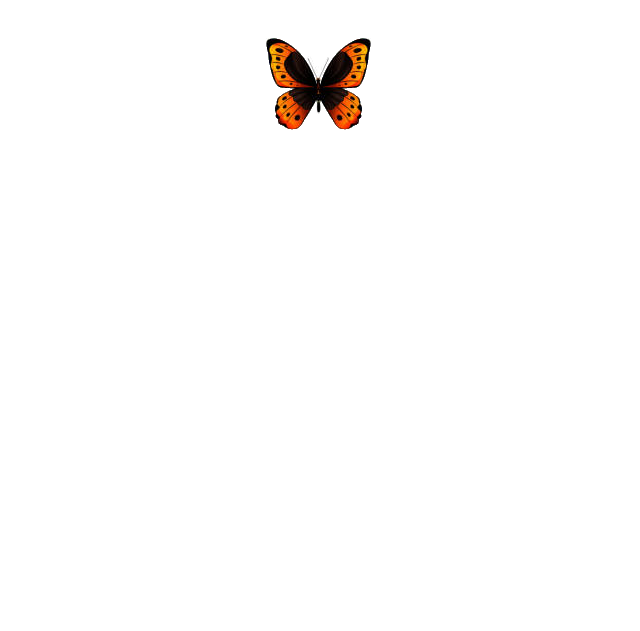
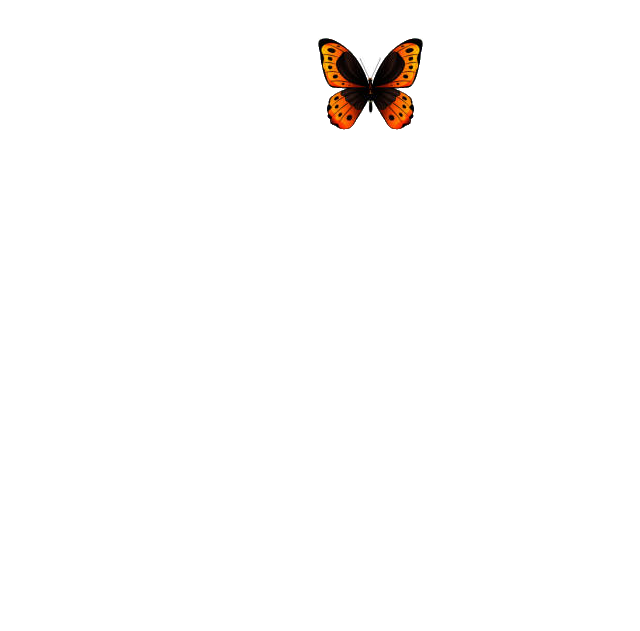
Before and after one commit to kyroding/ganneganne, a plain HTML site: page index.html in a window 1280 px wide. Shown: the part 169-800 px from the top of the page, without its empty margins (322-962 px from the left). Drawn offline with Linux system fonts and the light colour scheme.

Commit message:
positioning aboslute to prevent reflow

```diff
--- a/styles/butterfly.css
+++ b/styles/butterfly.css
@@ -1,14 +1,8 @@
-
-schmetterling {
-    width: 105px;
-    height: 105px;
-    position: relative;
-}
 
 schmetterling {
     width: 105px;
     height: 92px;
-    position: relative;
+    position: absolute;
     display: inline-block;
 }
 
```
